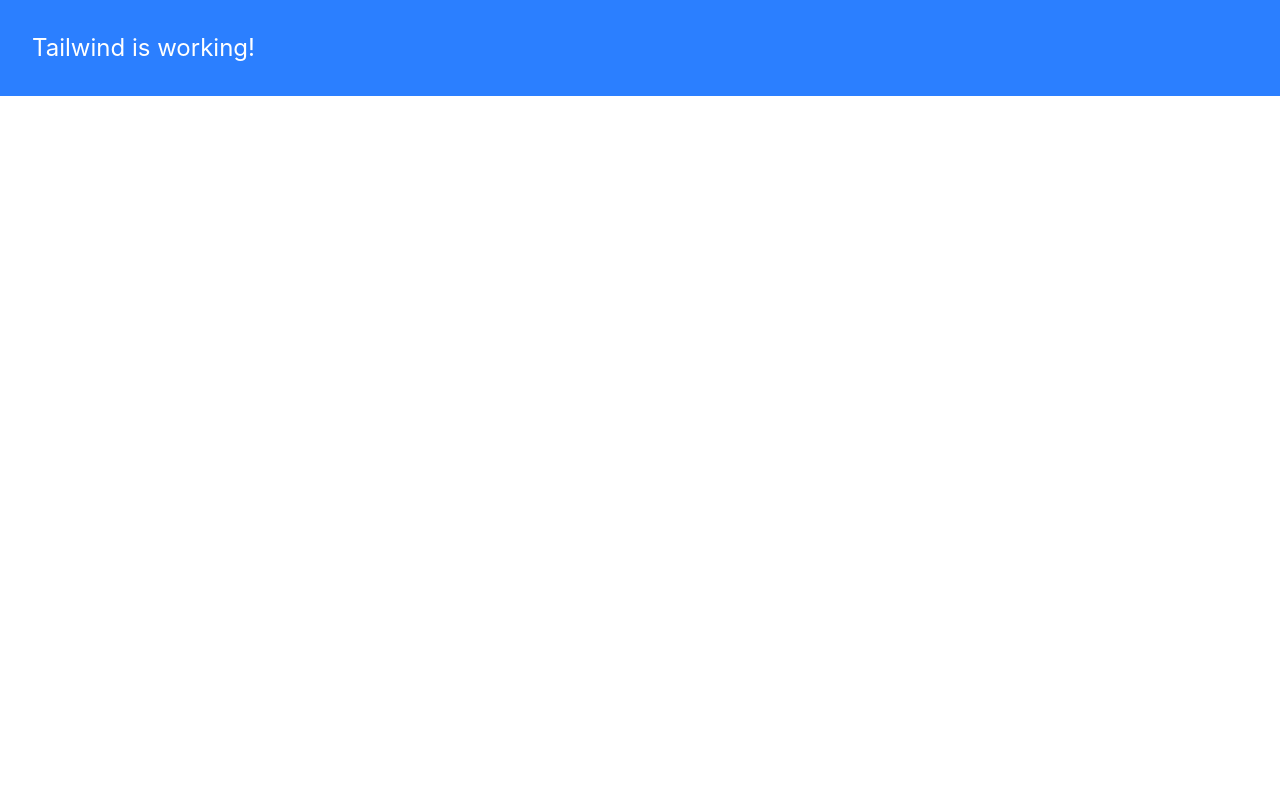
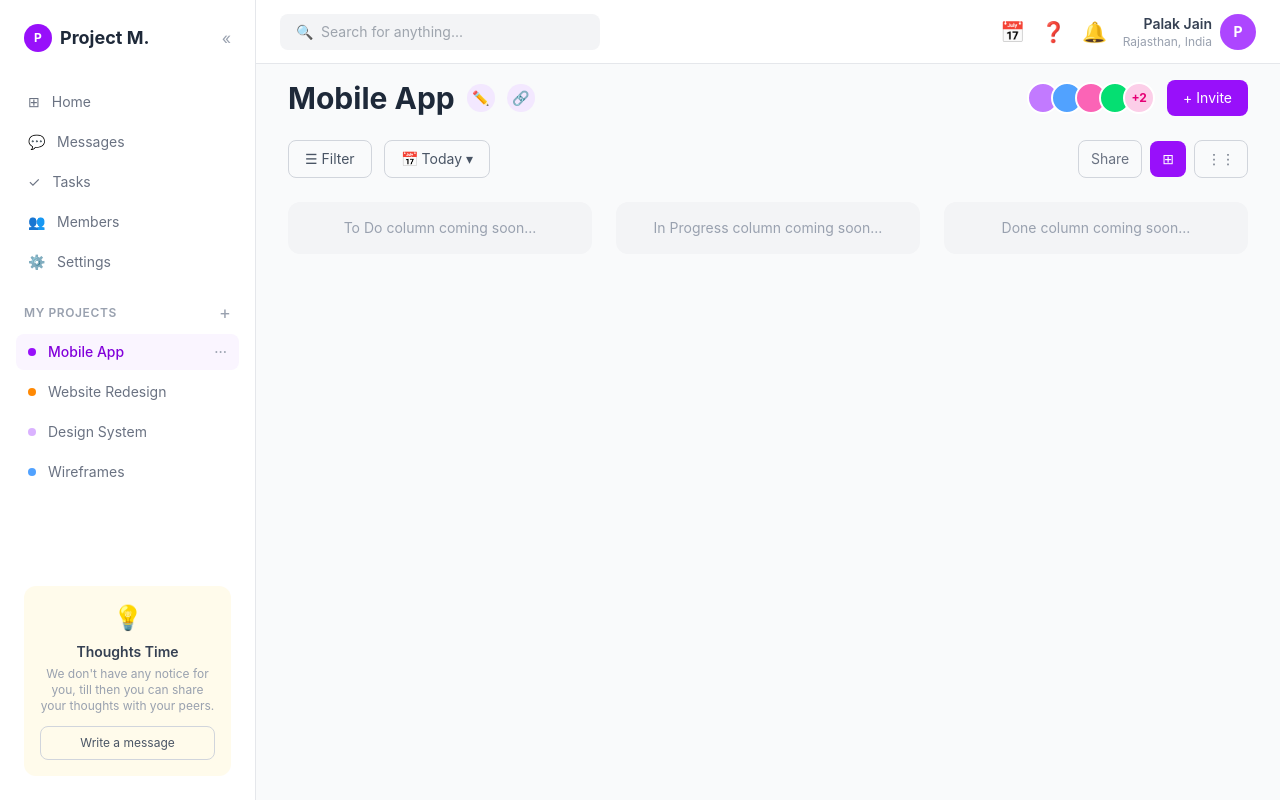
Before and after one commit to Karan301205/task-management-dashboard, a React (Vite) app: page / in a window 1280 px wide. Built offline with nearby package versions, Linux system fonts and the light colour scheme.

Commit message:
feat: redesign layout to match figma design

```diff
--- a/src/App.jsx
+++ b/src/App.jsx
@@ -1,9 +1,7 @@
+import Dashboard from "./pages/Dashboard"
+
 function App() {
-  return (
-    <div className="bg-blue-500 text-white text-2xl p-8">
-      Tailwind is working!
-    </div>
-  )
+  return <Dashboard />
 }
 
 export default App
--- a/src/components/Header.jsx
+++ b/src/components/Header.jsx
@@ -0,0 +1,37 @@
+function Header() {
+  return (
+    <div className="h-16 bg-white border-b border-gray-200 flex items-center justify-between px-6 fixed top-0 left-64 right-0 z-10">
+
+      {/* Search */}
+      <div className="flex items-center gap-2 bg-gray-100 rounded-lg px-4 py-2 w-80">
+        <span className="text-gray-400 text-sm">🔍</span>
+        <input
+          type="text"
+          placeholder="Search for anything..."
+          className="bg-transparent text-sm text-gray-600 focus:outline-none w-full"
+        />
+      </div>
+
+      {/* Right Actions */}
+      <div className="flex items-center gap-4">
+        <button className="text-gray-400 hover:text-gray-600 text-xl">📅</button>
+        <button className="text-gray-400 hover:text-gray-600 text-xl">❓</button>
+        <button className="text-gray-400 hover:text-gray-600 text-xl">🔔</button>
+
+        {/* User */}
+        <div className="flex items-center gap-2">
+          <div className="text-right">
+            <p className="text-sm font-semibold text-gray-700">Palak Jain</p>
+            <p className="text-xs text-gray-400">Rajasthan, India</p>
+          </div>
+          <div className="w-9 h-9 rounded-full bg-purple-500 flex items-center justify-center text-white text-sm font-bold">
+            P
+          </div>
+        </div>
+      </div>
+
+    </div>
+  )
+}
+
+export default Header
--- a/src/components/Sidebar.jsx
+++ b/src/components/Sidebar.jsx
@@ -0,0 +1,76 @@
+function Sidebar() {
+  return (
+    <div className="w-64 h-screen bg-white border-r border-gray-200 flex flex-col px-4 py-6 fixed left-0 top-0">
+
+      {/* Logo */}
+      <div className="flex items-center gap-2 mb-8 px-2">
+        <div className="w-7 h-7 rounded-full bg-purple-600 flex items-center justify-center">
+          <span className="text-white text-xs font-bold">P</span>
+        </div>
+        <span className="text-gray-800 font-bold text-lg">Project M.</span>
+        <span className="ml-auto text-gray-400 cursor-pointer">«</span>
+      </div>
+
+      {/* Navigation */}
+      <nav className="flex flex-col gap-1">
+        <a href="#" className="flex items-center gap-3 px-3 py-2 rounded-lg text-gray-500 hover:bg-gray-100 text-sm">
+          <span>⊞</span> Home
+        </a>
+        <a href="#" className="flex items-center gap-3 px-3 py-2 rounded-lg text-gray-500 hover:bg-gray-100 text-sm">
+          <span>💬</span> Messages
+        </a>
+        <a href="#" className="flex items-center gap-3 px-3 py-2 rounded-lg text-gray-500 hover:bg-gray-100 text-sm">
+          <span>✓</span> Tasks
+        </a>
+        <a href="#" className="flex items-center gap-3 px-3 py-2 rounded-lg text-gray-500 hover:bg-gray-100 text-sm">
+          <span>👥</span> Members
+        </a>
+        <a href="#" className="flex items-center gap-3 px-3 py-2 rounded-lg text-gray-500 hover:bg-gray-100 text-sm">
+          <span>⚙️</span> Settings
+        </a>
+      </nav>
+
+      {/* My Projects */}
+      <div className="mt-6">
+        <div className="flex items-center justify-between px-2 mb-3">
+          <span className="text-xs font-semibold text-gray-400 uppercase tracking-wider">My Projects</span>
+          <button className="text-gray-400 hover:text-gray-600 text-lg leading-none">+</button>
+        </div>
+        <div className="flex flex-col gap-1">
+          <a href="#" className="flex items-center gap-3 px-3 py-2 rounded-lg bg-purple-50 text-purple-700 text-sm font-medium">
+            <span className="w-2 h-2 rounded-full bg-purple-600"></span>
+            Mobile App
+            <span className="ml-auto text-gray-400">···</span>
+          </a>
+          <a href="#" className="flex items-center gap-3 px-3 py-2 rounded-lg text-gray-500 hover:bg-gray-100 text-sm">
+            <span className="w-2 h-2 rounded-full bg-orange-400"></span>
+            Website Redesign
+          </a>
+          <a href="#" className="flex items-center gap-3 px-3 py-2 rounded-lg text-gray-500 hover:bg-gray-100 text-sm">
+            <span className="w-2 h-2 rounded-full bg-purple-300"></span>
+            Design System
+          </a>
+          <a href="#" className="flex items-center gap-3 px-3 py-2 rounded-lg text-gray-500 hover:bg-gray-100 text-sm">
+            <span className="w-2 h-2 rounded-full bg-blue-400"></span>
+            Wireframes
+          </a>
+        </div>
+      </div>
+
+      {/* Thoughts Time Card */}
+      <div className="mt-auto mx-2 bg-amber-50 rounded-xl p-4 text-center">
+        <div className="text-2xl mb-2">💡</div>
+        <p className="text-sm font-semibold text-gray-700">Thoughts Time</p>
+        <p className="text-xs text-gray-400 mt-1 mb-3">
+          We don't have any notice for you, till then you can share your thoughts with your peers.
+        </p>
+        <button className="w-full text-xs border border-gray-300 rounded-lg py-2 text-gray-600 hover:bg-gray-100">
+          Write a message
+        </button>
+      </div>
+
+    </div>
+  )
+}
+
+export default Sidebar
--- a/src/pages/Dashboard.jsx
+++ b/src/pages/Dashboard.jsx
@@ -0,0 +1,73 @@
+import Header from "../components/Header"
+import Sidebar from "../components/Sidebar"
+
+function Dashboard() {
+  return (
+    <div className="min-h-screen bg-gray-50">
+
+      <Sidebar />
+      <Header />
+
+      {/* Main Content */}
+      <div className="ml-64 pt-16 p-8">
+
+        {/* Project Title Row */}
+        <div className="flex items-center justify-between mt-4 mb-6">
+          <div className="flex items-center gap-3">
+            <h1 className="text-3xl font-bold text-gray-800">Mobile App</h1>
+            <button className="w-7 h-7 rounded-full bg-purple-100 text-purple-600 flex items-center justify-center text-sm">✏️</button>
+            <button className="w-7 h-7 rounded-full bg-purple-100 text-purple-600 flex items-center justify-center text-sm">🔗</button>
+          </div>
+
+          {/* Right — Invite + Avatars */}
+          <div className="flex items-center gap-3">
+            <div className="flex -space-x-2">
+              {["bg-purple-400", "bg-blue-400", "bg-pink-400", "bg-green-400"].map((color, i) => (
+                <div key={i} className={`w-8 h-8 rounded-full ${color} border-2 border-white`}></div>
+              ))}
+              <div className="w-8 h-8 rounded-full bg-pink-200 border-2 border-white flex items-center justify-center text-xs text-pink-600 font-bold">+2</div>
+            </div>
+            <button className="flex items-center gap-1 bg-purple-600 text-white text-sm px-4 py-2 rounded-lg hover:bg-purple-700">
+              + Invite
+            </button>
+          </div>
+        </div>
+
+        {/* Filter Row */}
+        <div className="flex items-center justify-between mb-6">
+          <div className="flex items-center gap-3">
+            <button className="flex items-center gap-2 border border-gray-300 rounded-lg px-4 py-2 text-sm text-gray-600 hover:bg-gray-100">
+              ☰ Filter
+            </button>
+            <button className="flex items-center gap-2 border border-gray-300 rounded-lg px-4 py-2 text-sm text-gray-600 hover:bg-gray-100">
+              📅 Today ▾
+            </button>
+          </div>
+          <div className="flex items-center gap-2">
+            <button className="border border-gray-300 rounded-lg px-3 py-2 text-sm text-gray-500 hover:bg-gray-100">
+              Share
+            </button>
+            <button className="bg-purple-600 text-white rounded-lg px-3 py-2 text-sm">⊞</button>
+            <button className="border border-gray-300 rounded-lg px-3 py-2 text-sm text-gray-500 hover:bg-gray-100">⋮⋮</button>
+          </div>
+        </div>
+
+        {/* Task columns will go here */}
+        <div className="flex gap-6">
+          <div className="bg-gray-100 rounded-xl p-4 w-80 text-center text-gray-400 text-sm">
+            To Do column coming soon...
+          </div>
+          <div className="bg-gray-100 rounded-xl p-4 w-80 text-center text-gray-400 text-sm">
+            In Progress column coming soon...
+          </div>
+          <div className="bg-gray-100 rounded-xl p-4 w-80 text-center text-gray-400 text-sm">
+            Done column coming soon...
+          </div>
+        </div>
+
+      </div>
+    </div>
+  )
+}
+
+export default Dashboard
```
